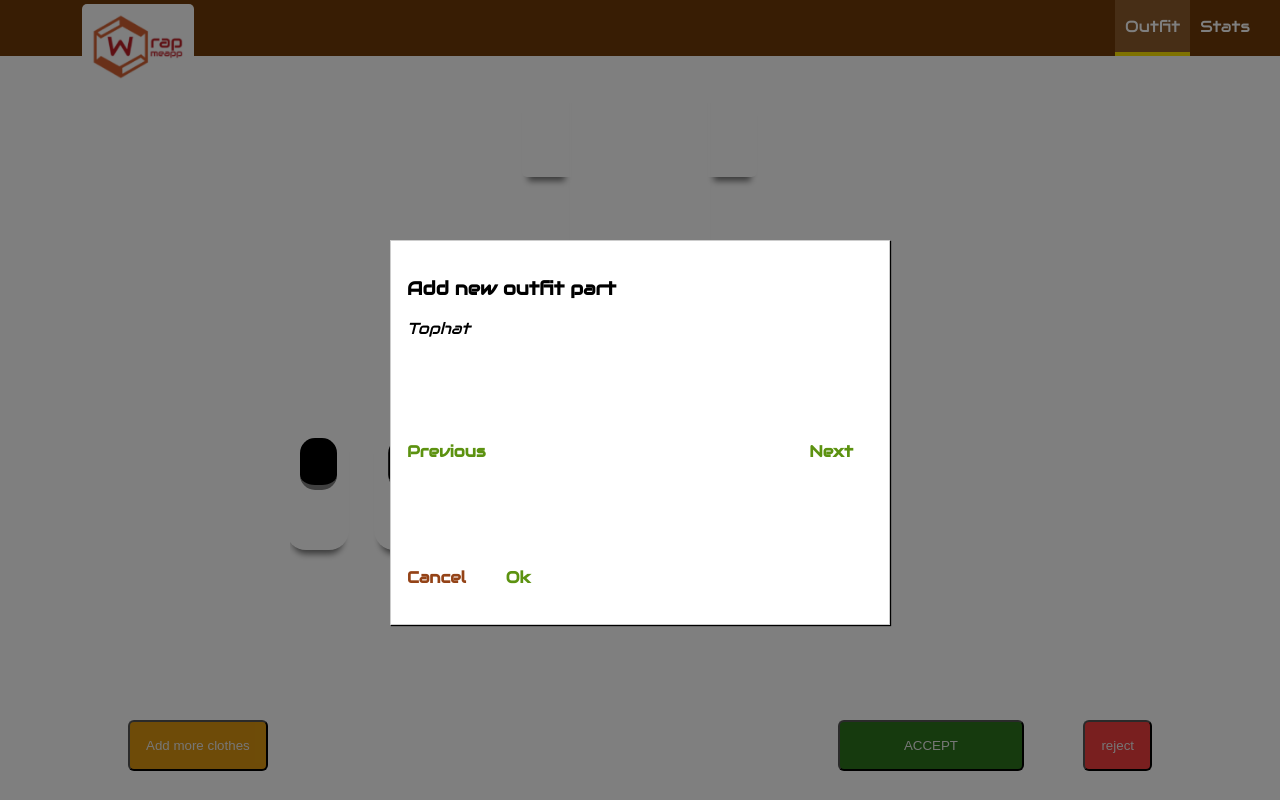
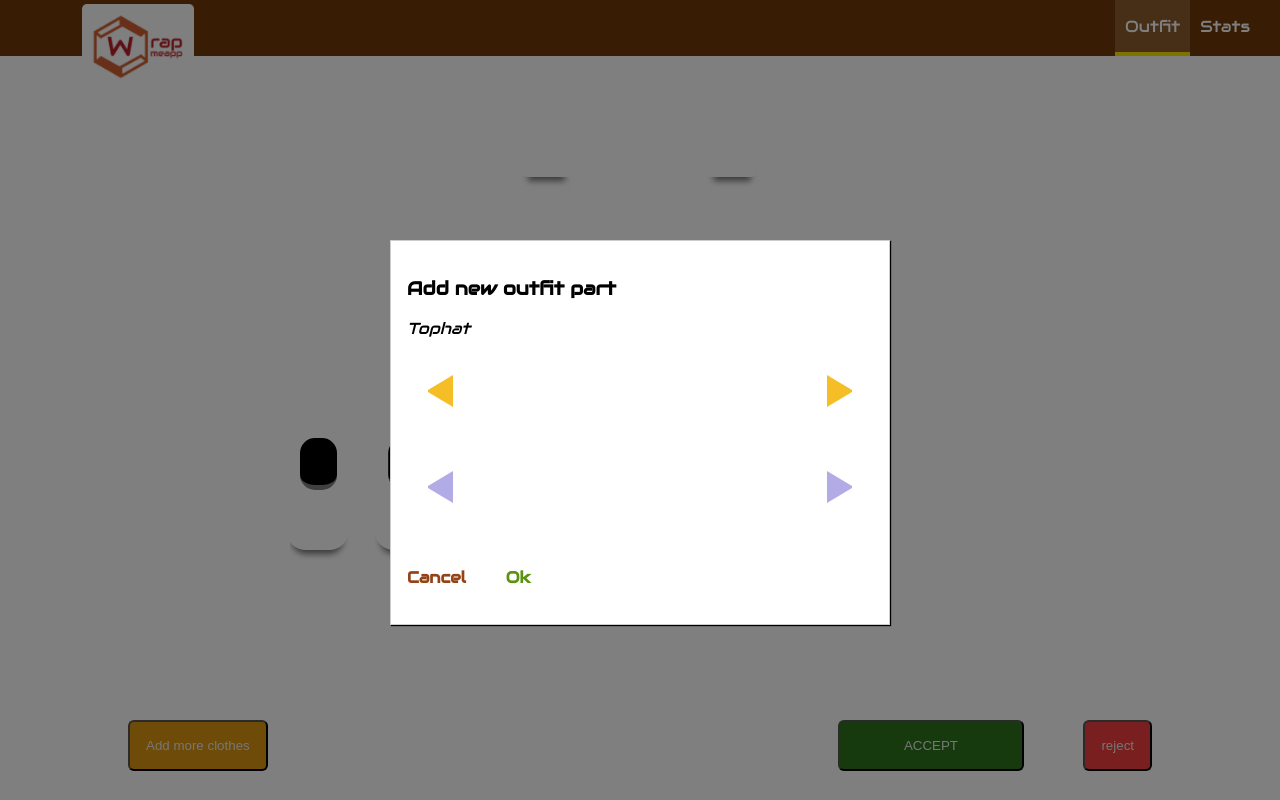
Before and after one commit to adam23stevens/wrapmeapp, a React app: page / in a window 1280 px wide. Both pictures are taken after a click on the button "Add more clothes". Built offline with nearby package versions, Linux system fonts and the light colour scheme.

Commit message:
colour picker added

```diff
--- a/src/components/Outfit/AddOutfitPart/AddOutfitPart.css
+++ b/src/components/Outfit/AddOutfitPart/AddOutfitPart.css
@@ -7,3 +7,45 @@
     height: 12rem;
     width: 30rem;
 }
+.buttonLeft{
+    width: 0;
+    height: 0;
+    position: absolute;
+    border-top: 15px solid transparent;
+    border-bottom: 15px solid transparent;
+    border-left: none;
+    background-color: transparent;
+}
+.buttonRight{
+    width: 0;
+    height: 0;
+    position: absolute;
+    border-top: 15px solid transparent;
+    border-bottom: 15px solid transparent;
+    border-right: none;
+    background-color: transparent;
+}
+
+.prev {
+    left: 5%;
+    top: 35%;
+    border-right: 25px solid rgb(245, 190, 38);
+}
+
+.next{
+    right: 5%;
+    top: 35%;
+    border-left: 25px solid rgb(245, 190, 38);
+}
+
+.prevColour{
+    left: 5%;
+    top: 60%;
+    border-right: 25px solid rgb(178, 172, 230);
+}
+
+.nextColour{
+    right: 5%;
+    top: 60%;
+    border-left: 25px solid rgb(178, 172, 230);
+}
--- a/src/components/Outfit/AddOutfitPart/AddOutfitPart.js
+++ b/src/components/Outfit/AddOutfitPart/AddOutfitPart.js
@@ -14,11 +14,46 @@ const allAvailableItems = [
     'Trainers',
     'Boots'
 ]
+const allAvailableColours = [
+    'Default',
+    'Green',
+    'Red',
+    'Blue',
+    'Navy',
+    'Grey',
+    'BlackLeather',
+    'Tartan',
+    'Weave',
+    'DiagonalStripes',
+    'BlueDenim',
+    'BlackDenim'
+]
 
 class AddOutfitPart extends Component {
 
     state = {
-        displayIndex: 0
+        displayIndex: 0,
+        colourIndex: 0
+    }
+
+    prevColour = (prevState) => {
+        const prevIndex = (this.state.colourIndex -1 < 0)
+                        ? allAvailableColours.length -1
+                        : this.state.colourIndex -1;
+
+        this.setState({
+            colourIndex: prevIndex
+        });
+    }
+
+    nextColour = (prevState) => {
+        const nextIndex = (this.state.colourIndex + 1 >= allAvailableColours.length)
+                        ? 0
+                        : this.state.colourIndex + 1;
+
+        this.setState({
+            colourIndex: nextIndex
+        });
     }
 
     prevSelItem = (prevState) => {
@@ -44,21 +79,24 @@ class AddOutfitPart extends Component {
 
     render(){
         const selOutfitPart = allAvailableItems[this.state.displayIndex];
+        const selColour = allAvailableColours[this.state.colourIndex];
 
         return (
             <Wrap>
                 <h3>Add new outfit part</h3>
                 <p><i>{selOutfitPart}</i></p>
                 <div className={classes.outfitPartPickerWrap}>
-                    <Button clicked={this.prevSelItem} btnType="Success">Previous</Button>
+                    <button className={[classes.prev, classes.buttonLeft].join(' ')} onClick={this.prevSelItem}/>
+                    <button className={[classes.prevColour, classes.buttonLeft].join(' ')} onClick={this.prevColour}/>
                     <div className={classes.outfitPartPicker}>
                     <OutfitPartBuilder
-                        colour='Default'
+                        colour={selColour}
                         type={selOutfitPart}
                         style={{zIndex: '100'}}
                         display='add'/>
                     </div>
-                    <Button clicked={this.nextSelItem} btnType="Success">Next</Button>
+                    <button className={[classes.next, classes.buttonRight].join(' ')} onClick={this.nextSelItem}/>
+                    <button className={[classes.nextColour, classes.buttonRight].join(' ')} onClick={this.nextColour}/>
                 </div>
                 <Button clicked={this.props.cancelClicked} btnType='Danger'>Cancel</Button>
                 <Button clicked={this.props.continueClicked} btnType='Success'>Ok</Button>
--- a/src/components/Outfit/OutfitPartBuilder/OutfitPartBuilder.css
+++ b/src/components/Outfit/OutfitPartBuilder/OutfitPartBuilder.css
@@ -5,6 +5,7 @@
 .add{
     height: 40% !important;
     width: 30% !important;
+    margin-left: 35%;
 }
 
 .Red{
```
